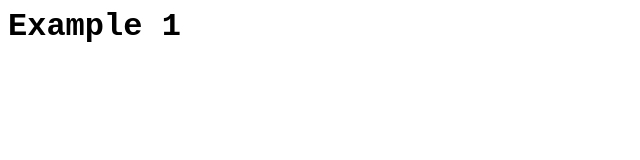
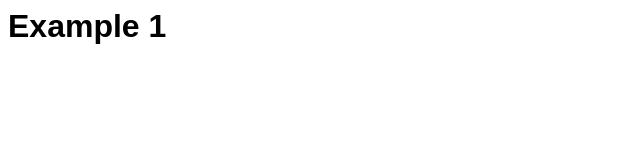
Before and after one commit to rabu6809/rabu6809.github.io, a plain HTML site: page index.html in a window 1280 px wide. Shown: the whole page, without its empty margins (0-640 px from the left). Drawn offline with Linux system fonts and the light colour scheme.

Commit message:
add stack

```diff
--- a/style.css
+++ b/style.css
@@ -1,3 +1,3 @@
 * {
-  font-family: Rubik, monospace
+  font-family: Rubik, Arial, Helvetica, sans-serif
 }
```
